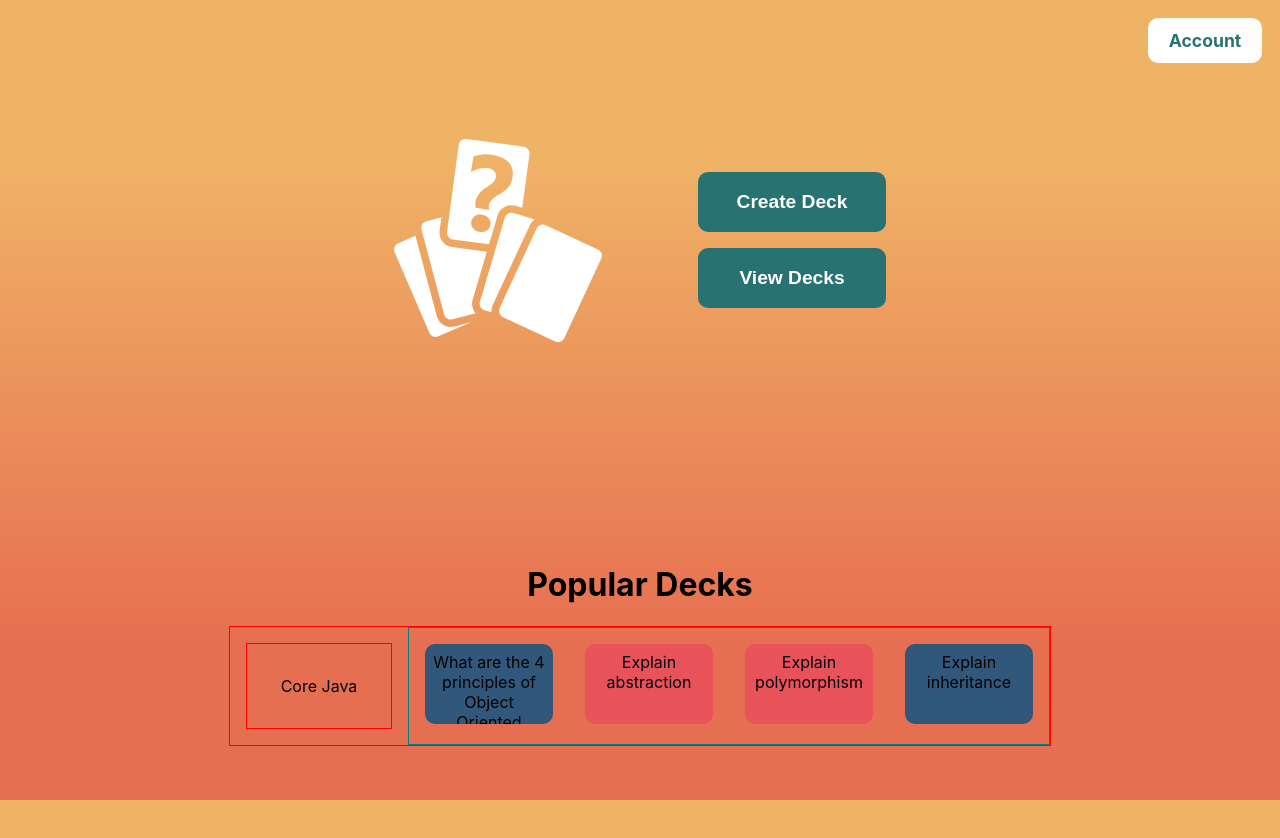
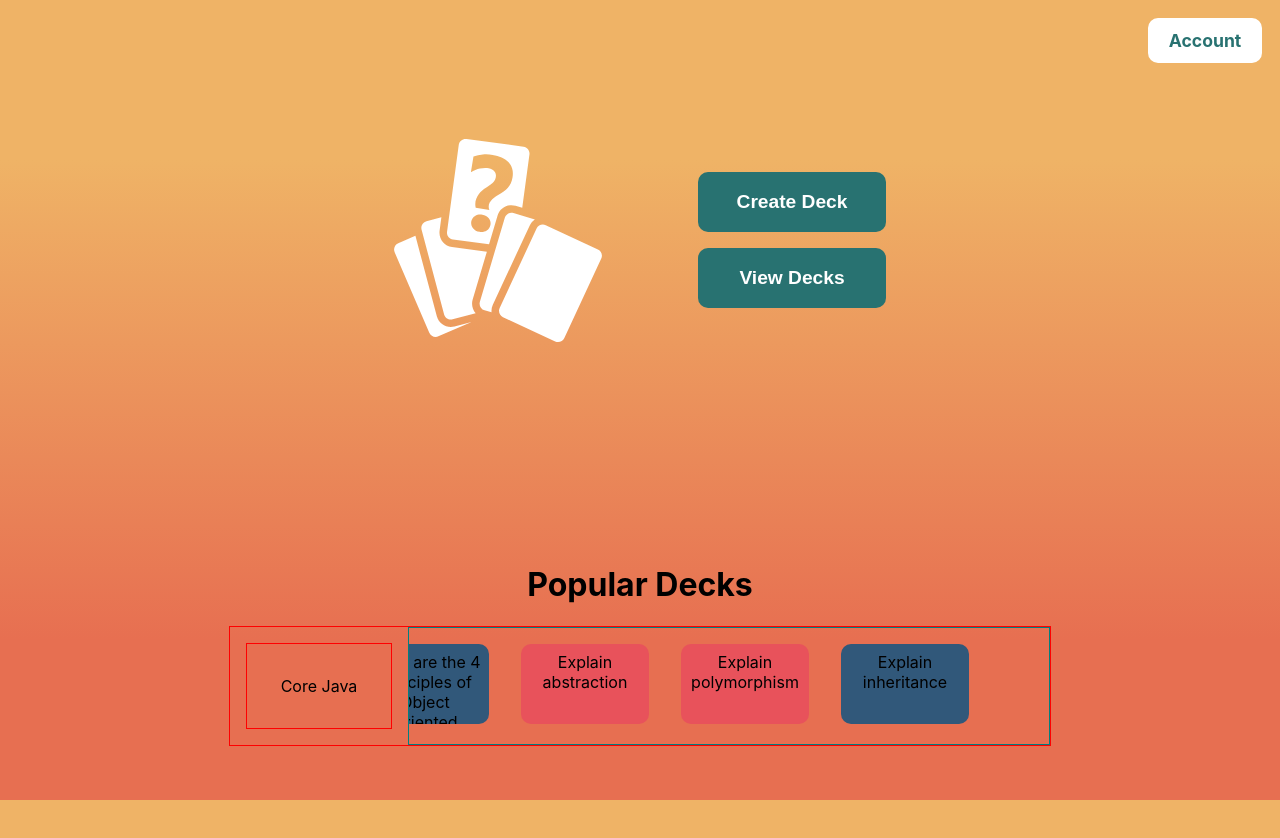
Before and after one commit to michael-mcmasters/Notecards, a React (Create React App) app: page / in a window 1280 px wide. Shown: the top 838 px of the page. Built offline with nearby package versions, Linux system fonts and the light colour scheme.

Commit message:
Move cards with position absolute

```diff
--- a/src/components/homepagetwo/TinyCard.js
+++ b/src/components/homepagetwo/TinyCard.js
@@ -22,8 +22,9 @@ const TinyCard = ({ card, xPosition, flipped }) => {
 
 const Container = styled.div`
   float: left;
+  position: relative;
+  left: -10%;
   margin: 1rem;
-  margin-left: ${props => props.xPosition}rem;
   width: 8rem;
   height: 5rem;
   overflow: hidden;
```
